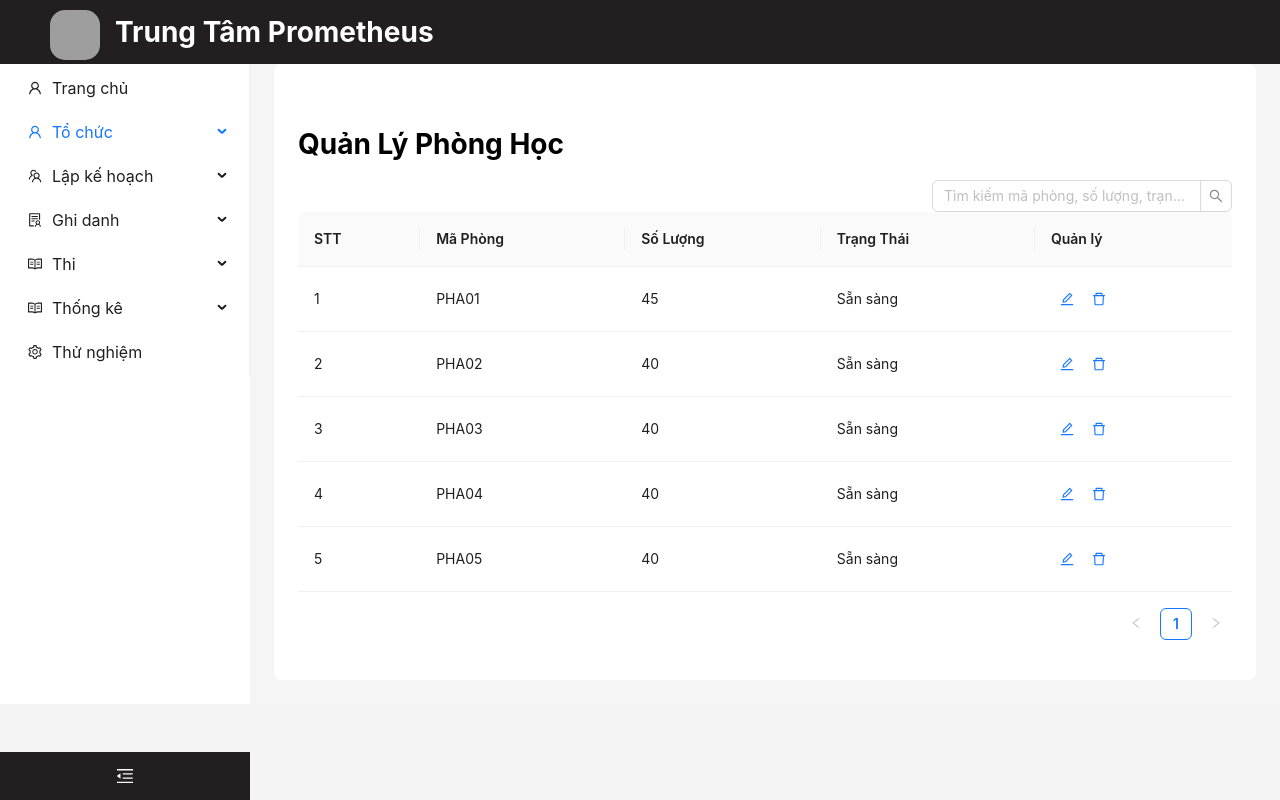
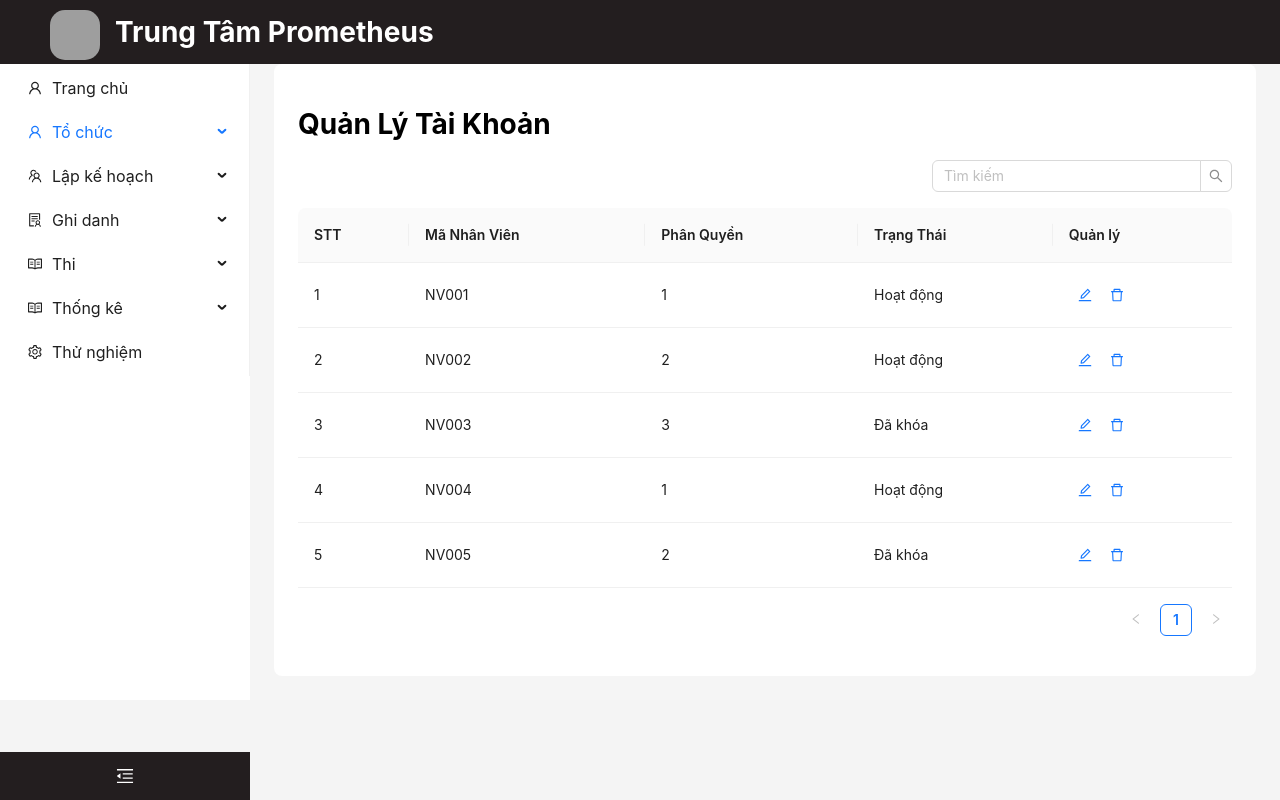
Before and after one commit to Smile005/TrungTamTinHoc, a React (Create React App) app in the folder front-end/: page /taikhoan in a window 1280 px wide. Built offline with nearby package versions, Linux system fonts and the light colour scheme; grey boxes are pictures that could not be loaded.

Commit message:
update css and pages

```diff
--- a/front-end/src/App.tsx
+++ b/front-end/src/App.tsx
@@ -11,6 +11,7 @@ import LichHoc from './pages/LichHoc';
 import HocVienTable from './pages/Testing';
 import PhongHoc from './pages/PhongHoc';
 import CaHoc from './pages/CaHoc';
+import TaiKhoan from './pages/TaiKhoan';
 import './App.css';
 
 const { SubMenu } = Menu;
@@ -121,7 +122,7 @@ const AppLayout: React.FC = () => {
             </SubMenu>
             <SubMenu key="group04" icon={<ReadOutlined />} title="Thi">
               <Menu.Item key="11">
-                <Link to="/ds_thi">Danh sách thi</Link>
+                <Link to="/ds_thi">Danh sách lịch thi</Link>
               </Menu.Item>
               <Menu.Item key="12">
                 <Link to="/nhapdiem">Nhập điểm</Link>
@@ -155,7 +156,7 @@ const AppLayout: React.FC = () => {
           >
             <Routes>
               <Route path="/" element={<TrangChu />} />
-              <Route path="/taikhoan" element={<PhongHoc />} />
+              <Route path="/taikhoan" element={<TaiKhoan />} />  {/* Thêm route cho TaiKhoan */}
               <Route path="/nhanvien" element={<NhanVien />} />
               <Route path="/hocvien" element={<HocVien />} />
               <Route path="/phonghoc" element={<PhongHoc />} />
--- a/front-end/src/pages/CaHoc.tsx
+++ b/front-end/src/pages/CaHoc.tsx
@@ -14,12 +14,12 @@ interface DataType {
 }
 
 const sheetData: DataType[] = [
-    { key: '1', maCa: 'CA01', batDau: '08:00', ketThuc: '10:00', trangThai: 'Sẵn sàng' },
-    { key: '2', maCa: 'CA02', batDau: '10:00', ketThuc: '12:00', trangThai: 'Sẵn sàng' },
-    { key: '3', maCa: 'CA03', batDau: '13:00', ketThuc: '14:00', trangThai: 'Sẵn sàng' },
-    { key: '4', maCa: 'CA04', batDau: '15:00', ketThuc: '18:00', trangThai: 'Sẵn sàng' },
-    { key: '5', maCa: 'CA05', batDau: '18:00', ketThuc: '20:00', trangThai: 'Sẵn sàng' },
-    { key: '6', maCa: 'CA06', batDau: '07:00', ketThuc: '09:00', trangThai: 'Chưa mở' },
+    { key: '1', maCa: 'CA01', batDau: '08:00', ketThuc: '10:00', trangThai: 'Đang hoạt động' },
+    { key: '2', maCa: 'CA02', batDau: '10:00', ketThuc: '12:00', trangThai: 'Đang hoạt động' },
+    { key: '3', maCa: 'CA03', batDau: '13:00', ketThuc: '14:00', trangThai: 'Đang hoạt động' },
+    { key: '4', maCa: 'CA04', batDau: '15:00', ketThuc: '18:00', trangThai: 'Đang hoạt động' },
+    { key: '5', maCa: 'CA05', batDau: '18:00', ketThuc: '20:00', trangThai: 'Đang hoạt động' },
+    { key: '6', maCa: 'CA06', batDau: '07:00', ketThuc: '09:00', trangThai: 'Đang hoạt động' },
 ];
 
 const getColumns = (startIndex: number) => [
@@ -106,13 +106,15 @@ const CaHoc: React.FC = () => {
 
     return (
         <Row gutter={16}>
-            <Col span={12} style={{ textAlign: 'left', marginTop: '20px', marginBottom: '35px' }}>
+            <Col span={12} className='col-header'>
                 <h1 className='top-left-context'>Quản Lý Ca Học</h1>
-                <Button type="primary" icon={<PlusOutlined />} onClick={showModal}>
-                    Thêm Ca Học
-                </Button>
+                <div className='icon-add'>
+                    <Button type="primary" icon={<PlusOutlined />} onClick={showModal}>
+                        Thêm Ca Học
+                    </Button>
+                </div>
             </Col>
-            <Col span={12} style={{ textAlign: 'right', marginTop: '92.5px'}}>
+            <Col span={12} style={{ textAlign: 'right', marginTop: '92.5px' }}>
                 <Search
                     placeholder="Tìm kiếm mã ca, thời gian, trạng thái"
                     onSearch={onSearch}
--- a/front-end/src/pages/LopHoc.tsx
+++ b/front-end/src/pages/LopHoc.tsx
@@ -91,7 +91,7 @@ const LopHoc: React.FC = () => {
   return (
     <>
       <Row justify="end" style={{ marginBottom: 16 }}>
-        <Col span={24} style={{ textAlign: 'right', marginTop: '20px' }}>
+        <Col span={24} className='col-header'>
           <h1 className='top-left-context'>Quản Lý Lớp Học</h1>
           <Search
             placeholder="Tìm kiếm "
--- a/front-end/src/pages/MonHoc.tsx
+++ b/front-end/src/pages/MonHoc.tsx
@@ -1,22 +1,13 @@
 import React, { useState } from 'react';
 import {  Table, Button, Input, Row, Col } from 'antd';
 import { EditOutlined, DeleteOutlined } from '@ant-design/icons';
+import {MonHocType} from '../types/MonHocType'
 
 const { Search } = Input;
 
-interface MonHocDataType {
-  key: string;
-  maMonHoc: string;
-  tenMonHoc: string;
-  soBuoiHoc: number;
-  hocPhi: number;
-  moTa: string;
-  trangThai: string;
-  ghiChu: string;
-}
 
 // Dữ liệu mẫu cho các trang tính khác nhau
-const sheet1Data: MonHocDataType[] = [
+const sheet1Data: MonHocType[] = [
   { key: '1', maMonHoc: 'MH01', tenMonHoc: 'DOT.net', soBuoiHoc: 30, hocPhi: 5000000, moTa: '', trangThai: 'Đang mở', ghiChu: '' },
   { key: '2', maMonHoc: 'MH02', tenMonHoc: 'Java nâng cao', soBuoiHoc: 20, hocPhi: 4500000, moTa: '', trangThai: 'Đang mở', ghiChu: '' },
   { key: '3', maMonHoc: 'MH03', tenMonHoc: 'PHP Tổng hợp', soBuoiHoc: 24, hocPhi: 4000000, moTa: 'Môn này cực hot', trangThai: 'Đang mở', ghiChu: '' },
@@ -29,7 +20,7 @@ const getColumns = (startIndex: number) => [
   {
     title: 'STT',
     key: 'stt',
-    render: (_: any, __: MonHocDataType, index: number) => startIndex + index + 1,  // Số thứ tự liên tục
+    render: (_: any, __: MonHocType, index: number) => startIndex + index + 1,  // Số thứ tự liên tục
   },
   {
     title: 'Mã Môn Học',
@@ -69,7 +60,7 @@ const getColumns = (startIndex: number) => [
   {
     title: 'Quản lý',
     key: 'action',
-    render: (_: any, record: MonHocDataType) => (
+    render: (_: any, record: MonHocType) => (
       <span>
         <Button type="link" icon={<EditOutlined />} />
         <Button type="link" icon={<DeleteOutlined />} />
--- a/front-end/src/pages/PhongHoc.tsx
+++ b/front-end/src/pages/PhongHoc.tsx
@@ -76,7 +76,7 @@ const PhongHoc: React.FC = () => {
 
   return (
     <Row gutter={16}>
-      <Col span={24} style={{ textAlign: 'right', marginTop: '20px' }}>
+      <Col span={24} className='col-header'>
         <h1 className='top-left-context'>Quản Lý Phòng Học</h1>
         <Search
           placeholder="Tìm kiếm mã phòng, số lượng, trạng thái"
--- /dev/null
+++ b/front-end/src/pages/TaiKhoan.tsx
@@ -0,0 +1,91 @@
+import React, { useState } from 'react';
+import { Table, Button, Input, Row, Col } from 'antd';
+import { EditOutlined, DeleteOutlined } from '@ant-design/icons';
+import {TaiKhoanType} from '../types/TaiKhoanType'
+
+const { Search } = Input;
+
+
+
+const initialData: TaiKhoanType[] = [
+  { key: '1', maNhanVien: 'NV001', phanQuyen: 1, trangThai: 'Hoạt động' },
+  { key: '2', maNhanVien: 'NV002', phanQuyen: 2, trangThai: 'Hoạt động' },
+  { key: '3', maNhanVien: 'NV003', phanQuyen: 3, trangThai: 'Đã khóa' },
+  { key: '4', maNhanVien: 'NV004', phanQuyen: 1, trangThai: 'Hoạt động' },
+  { key: '5', maNhanVien: 'NV005', phanQuyen: 2, trangThai: 'Đã khóa' },
+];
+
+// Cột của bảng
+const getColumns = (startIndex: number) => [
+  {
+    title: 'STT',
+    key: 'stt',
+    render: (_: any, __: TaiKhoanType, index: number) => startIndex + index + 1,  // Số thứ tự liên tục
+  },
+  {
+    title: 'Mã Nhân Viên',
+    dataIndex: 'maNhanVien',
+    key: 'maNhanVien',
+  },
+  {
+    title: 'Phân Quyền',
+    dataIndex: 'phanQuyen',
+    key: 'phanQuyen',
+  },
+  {
+    title: 'Trạng Thái',
+    dataIndex: 'trangThai',
+    key: 'trangThai',
+  },
+  {
+    title: 'Quản lý',
+    key: 'action',
+    render: (_: any, record: TaiKhoanType) => (
+      <span>
+        <Button type="link" icon={<EditOutlined />} />
+        <Button type="link" icon={<DeleteOutlined />} />
+      </span>
+    ),
+  },
+];
+
+const TaiKhoan: React.FC = () => {
+  const [searchText, setSearchText] = useState('');
+  const [filteredData, setFilteredData] = useState(initialData);
+
+  // Hàm tìm kiếm
+  const onSearch = (value: string) => {
+    const filtered = initialData.filter((item) =>
+      item.maNhanVien.toLowerCase().includes(value.toLowerCase()) ||
+      item.phanQuyen.toString().includes(value) ||
+      item.trangThai.toLowerCase().includes(value.toLowerCase())
+    );
+    setFilteredData(filtered);
+    setSearchText(value);
+  };
+
+  return (
+    <>
+      <Row justify="end" style={{ marginBottom: 16 }}>
+      <Col span={24} className='col-header'>
+          <h1 className='top-left-context'>Quản Lý Tài Khoản</h1>
+          <Search
+            placeholder="Tìm kiếm "
+            onSearch={onSearch}
+            style={{ width: 300 }}
+            value={searchText}
+            onChange={(e) => onSearch(e.target.value)}
+          />
+        </Col>
+      </Row>
+      <Table
+        columns={getColumns(0)}
+        dataSource={filteredData}
+        pagination={{ pageSize: 6 }}
+        rowKey="key"
+      />
+    </>
+  );
+};
+
+export default TaiKhoan;
--- a/front-end/src/styles/TableCustom.css
+++ b/front-end/src/styles/TableCustom.css
@@ -142,13 +142,16 @@ body, html {
   color: #000;
   text-align: left;
 }
-.top-left-context2 {
-  font-size: '30px';
-  color: #000;
-  text-align: left;
-  position: absolute;
-}
+
 .search-cate {
   position: relative;
   margin-top: '15px';
 }
+.col-header{
+  text-align: right;
+  margin-top: '20px';
+}
+.icon-add{
+  text-align: left;
+
+}
--- /dev/null
+++ b/front-end/src/types/MonHocType.tsx
@@ -0,0 +1,10 @@
+export interface MonHocType {
+    key: string;
+    maMonHoc: string;
+    tenMonHoc: string;
+    soBuoiHoc: number;
+    hocPhi: number;
+    moTa: string;
+    trangThai: string;
+    ghiChu: string;
+  }
--- /dev/null
+++ b/front-end/src/types/TaiKhoanType.tsx
@@ -0,0 +1,6 @@
+export interface TaiKhoanType {
+    key: string;
+    maNhanVien: string;
+    phanQuyen: number;
+    trangThai: string;
+  }
```
